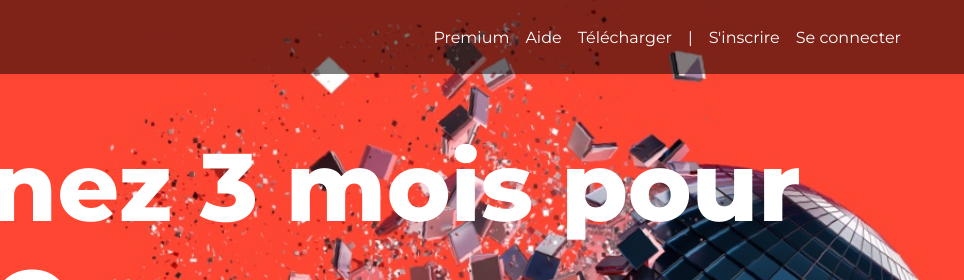
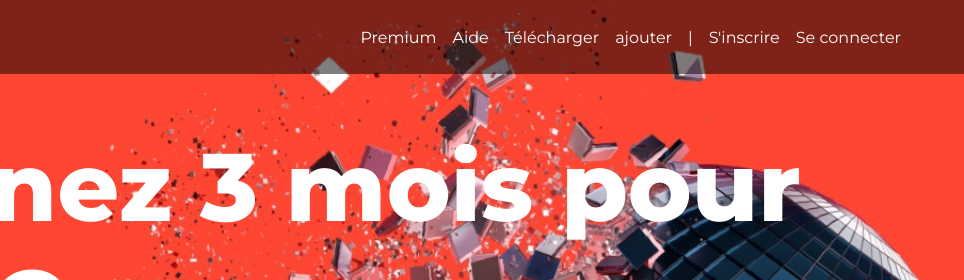
Before and after one commit to Simonbelhassen/Spotify, a website: page TPSPOTIFY/spotify.html in a window 1280 px wide. Shown: the top 280 px of the page, 316-1280 px from the left. Drawn offline with Linux system fonts and the light colour scheme.

Commit message:
changement de la page d'accueil

```diff
--- a/TPSPOTIFY/spotify.html
+++ b/TPSPOTIFY/spotify.html
@@ -19,6 +19,7 @@
 						<li><a href="#">Premium</a></li>
 						<li><a href="#">Aide</a></li>
 						<li><a href="#">Télécharger</a></li>
+						<li><a href="#">ajouter</a></li>
 						<li><a href="#">|</a></li>
 						<li><a href="#">S'inscrire</a></li>
 						<li><a href="#">Se connecter</a></li>
```
